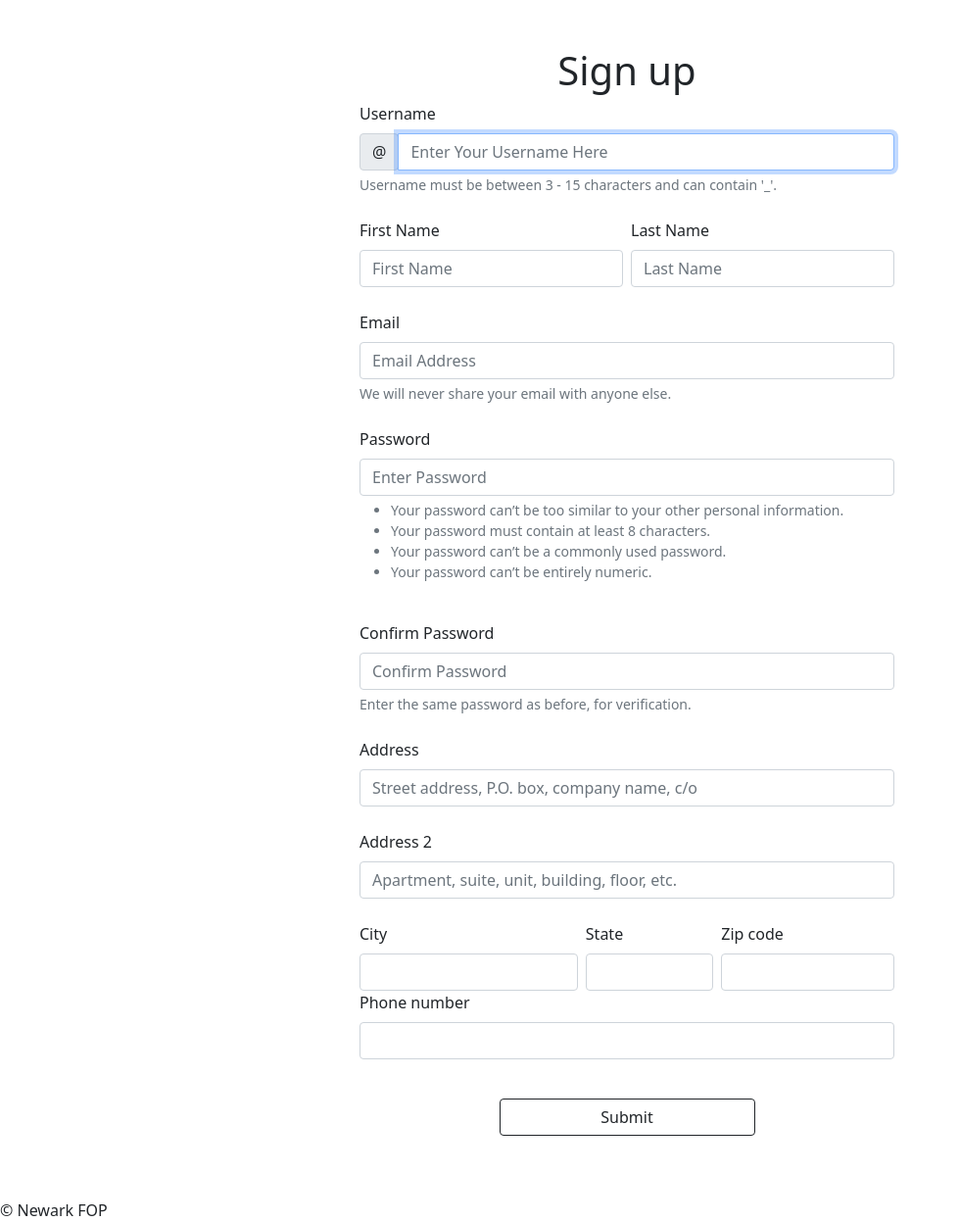
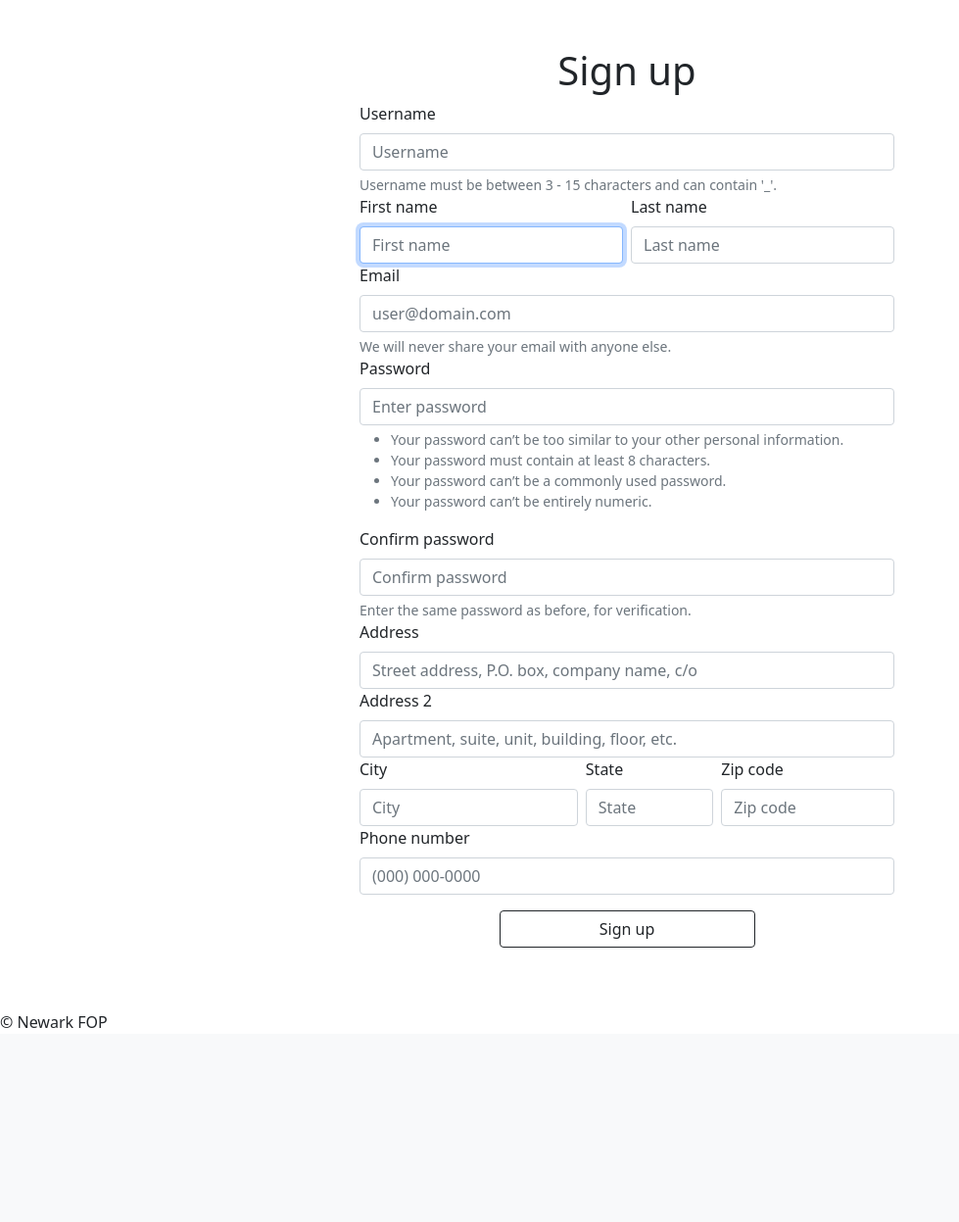
Before and after one commit to gajeraYash/NFOP-app, a Django app: page /signup in a window 1280 px wide. Shown: the part 101-1348 px from the top of the page at 98% size, without its empty margins (0-979 px from the left). After the commit the page ends 1150 px from the top, so only its background shows below. Run offline with Django 3.2, Linux system fonts and the light colour scheme; some libraries are stand-ins or nearby versions.

Commit message:
Remove <BR> Tag + Modified Placeholders

```diff
--- a/templates/app/signup.html
+++ b/templates/app/signup.html
@@ -9,7 +9,7 @@
 <section id="signup mb-5">
     <div class="container mt-5 mb-5">
         <div class="row text-center">
-            <h1 class="fade-in">Sign up</h1>
+            <h1>Sign up</h1>
         </div>
         <form method="POST" class="row justify-content-center">
             <div class="col-10 col-md-8 col-lg-6">
@@ -45,89 +45,76 @@
                 <div class="row">
                     <div class="col">
                         <label for="{{user_form.username.id_for_label}}" class="form-label">Username</label>
-                        <div class="input-group">
-                            <div class="input-group-prepend">
-                                <span class="input-group-text" id="basic-addon1">@</span>
-                            </div>
-                            <input type="text" class="form-control"  name="{{user_form.username.name}}" placeholder="Enter Your Username Here" maxlength="15" minlength="3" autofocus="" {% if user_form.username.value %}value="{{user_form.username.value}}"{% endif %} required="" id="{{user_form.username.id_for_label}}">
-                        </div>
+                        <input type="text" class="form-control"  name="{{user_form.username.name}}" placeholder="Username" maxlength="15" minlength="3"  {% if user_form.username.value %}value="{{user_form.username.value}}"{% endif %} required="" id="{{user_form.username.id_for_label}}">
                         <div for="{{user_form.username.id_for_label}}" class="form-text">{{user_form.username.help_text}}</div>
                     </div>
                 </div>
-                <br>
                 <div class="row g-2">
                     <div class="col-md-6">
-                        <label for="{{user_form.first_name.id_for_label}}" class="form-label">First Name</label>
-                        <input type="text" class="form-control" name="{{user_form.first_name.name}}" placeholder="First Name"  maxlength="35" {% if user_form.first_name.value %}value="{{user_form.first_name.value}}"{% endif %} required="" id="{{user_form.first_name.id_for_label}}">
+                        <label for="{{user_form.first_name.id_for_label}}" class="form-label">First name</label>
+                        <input type="text" class="form-control" name="{{user_form.first_name.name}}" placeholder="First name"  maxlength="35" autofocus="" {% if user_form.first_name.value %}value="{{user_form.first_name.value}}"{% endif %} required="" id="{{user_form.first_name.id_for_label}}">
                     </div>
                     <div class="col-md-6">
-                        <label for="{{user_form.lasts_name.id_for_label}}"class="form-label">Last Name</label>
-                        <input type="text" class="form-control" name="{{user_form.last_name.name}}" placeholder="Last Name" maxlength="35" {% if user_form.last_name.value %}value="{{user_form.last_name.value}}"{% endif %} required="" id="{{user_form.lasts_name.id_for_label}}">
+                        <label for="{{user_form.lasts_name.id_for_label}}"class="form-label">Last name</label>
+                        <input type="text" class="form-control" name="{{user_form.last_name.name}}" placeholder="Last name" maxlength="35" {% if user_form.last_name.value %}value="{{user_form.last_name.value}}"{% endif %} required="" id="{{user_form.lasts_name.id_for_label}}">
                     </div>
                 </div>
-                <br>
                 <div class="row">
                     <div class="col">
                         <label for="{{user_form.email.id_for_label}}" class="form-label">Email</label>
-                        <input type="email" class="form-control" name="{{user_form.email.name}}" placeholder="Email Address" maxlength="254" {% if user_form.email.value %}value="{{user_form.email.value}}"{% endif %} required="" id="{{user_form.email.id_for_label}}">
+                        <input type="email" class="form-control" name="{{user_form.email.name}}" placeholder="user@domain.com" maxlength="254" {% if user_form.email.value %}value="{{user_form.email.value}}"{% endif %} required="" id="{{user_form.email.id_for_label}}">
                         <div for="{{user_form.email.id_for_label}}" class="form-text">{{user_form.email.help_text}}</div>
                     </div>
                 </div>
-                <br>
                 <div class="row">
                     <div class="col">
                         <div class="row g-0">
                             <label for="{{user_form.password1.id_for_label}}" class="form-label">Password</label>
-                            <input type="password" class="form-control" name="{{user_form.password1.name}}" placeholder="Enter Password" autocomplete="new-password" required="" id="{{user_form.password1.id_for_label}}">
+                            <input type="password" class="form-control" name="{{user_form.password1.name}}" placeholder="Enter password" autocomplete="new-password" required="" id="{{user_form.password1.id_for_label}}">
                             <div for="{{user_form.password1.id_for_label}}" class="form-text">{{user_form.password1.help_text}}</div>
                         </div>
-                        <br>
                         <div class="row g-0">
-                            <label for="{{user_form.password2.id_for_label}}" class="form-label">Confirm Password</label>
-                            <input type="password" class="form-control" name="{{user_form.password2.name}}" placeholder = "Confirm Password" autocomplete="new-password" required="" id="{{user_form.password2.id_for_label}}">
+                            <label for="{{user_form.password2.id_for_label}}" class="form-label">Confirm password</label>
+                            <input type="password" class="form-control" name="{{user_form.password2.name}}" placeholder = "Confirm password" autocomplete="new-password" required="" id="{{user_form.password2.id_for_label}}">
                             <div for="{{user_form.password2.id_for_label}}" class="form-text">{{user_form.password2.help_text}}</div>
                         </div>
                     </div>
                 </div>
-                <br>
                 <div class="row">
                     <div class="col">
                         <label for="{{profile_form.address_1.id_for_label}}" class="form-label">Address</label>
                         <input type="text" class="form-control" placeholder="Street address, P.O. box, company name, c/o" name="{{profile_form.address_1.name}}" {% if profile_form.address_1.value %}value="{{profile_form.address_1.value}}"{% endif %} maxlength="128" required="" id="{{profile_form.address_1.id_for_label}}">
                     </div>
                 </div>
-                <br>
                 <div class="row">
                     <div class="col">
                         <label for="{{profile_form.address_2.id_for_label}}" class="form-label">Address 2</label>
                         <input type="text" class="form-control" placeholder="Apartment, suite, unit, building, floor, etc." name="{{profile_form.address_2.name}}" {% if profile_form.address_2.value %}value="{{profile_form.address_2.value}}"{% endif %} maxlength="128" id="{{profile_form.address_2.id_for_label}}">
                     </div>
                 </div>
-                <br>
                 <div class="row g-2">
                     <div class="col-md-5">
                         <label for="{{profile_form.city.id_for_label}}" class="form-label">City</label>
-                        <input type="text" class="form-control" name="{{profile_form.city.name}}" {% if profile_form.city.value %}value="{{profile_form.city.value}}"{% endif %} maxlength="64" required="" id="{{profile_form.city.id_for_label}}">
+                        <input type="text" class="form-control" placeholder="City" name="{{profile_form.city.name}}" {% if profile_form.city.value %}value="{{profile_form.city.value}}"{% endif %} maxlength="64" required="" id="{{profile_form.city.id_for_label}}">
                     </div>
                     <div class="col-md-3">
                         <label for="{{profile_form.state.id_for_label}}" class="form-label">State</label>
-                        <input type="text" class="form-control" name="{{profile_form.state.name}}" {% if profile_form.state.value %}value="{{profile_form.state.value}}"{% endif %} maxlength="24" required="" id="{{profile_form.state.id_for_label}}">
+                        <input type="text" class="form-control" placeholder="State" name="{{profile_form.state.name}}" {% if profile_form.state.value %}value="{{profile_form.state.value}}"{% endif %} maxlength="24" required="" id="{{profile_form.state.id_for_label}}">
                     </div>
                     <div class="col-md-4">
                         <label for="{{profile_form.zip_code.id_for_label}}" class="form-label">Zip code</label>
-                        <input type="text" class="form-control" name="{{profile_form.zip_code.name}}" {% if profile_form.zip_code.value %}value="{{profile_form.zip_code.value}}"{% endif %} maxlength="24" required="" id="{{profile_form.zip_code.id_for_label}}">
+                        <input type="text" class="form-control" placeholder="Zip code" name="{{profile_form.zip_code.name}}" {% if profile_form.zip_code.value %}value="{{profile_form.zip_code.value}}"{% endif %} maxlength="24" required="" id="{{profile_form.zip_code.id_for_label}}">
                     </div>
                 </div>
                 <div class="row">
                     <div class="col">
                         <label for="{{profile_form.phone_number.id_for_label}}" class="form-label">Phone number</label>
-                        <input type="text" class="form-control" name="{{profile_form.phone_number.name}}" {% if profile_form.phone_number.value %}value="{{profile_form.phone_number.value}}"{% endif %} maxlength="14" required="" id="{{profile_form.phone_number.id_for_label}}">
+                        <input type="text" class="form-control" placeholder="(000) 000-0000" name="{{profile_form.phone_number.name}}" {% if profile_form.phone_number.value %}value="{{profile_form.phone_number.value}}"{% endif %} maxlength="14" required="" id="{{profile_form.phone_number.id_for_label}}">
                     </div>
                 </div>
-                <br>
                 <div class="row mt-3 mb-3">
                     <div class="d-grid gap-2 col-6 mx-auto">
-                        <input type="submit" class="btn btn-outline-dark" value="Submit">
+                        <input type="submit" class="btn btn-outline-dark" value="Sign up">
                     </div>
                 </div>
             </div>
```
